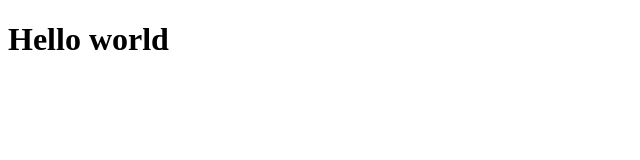
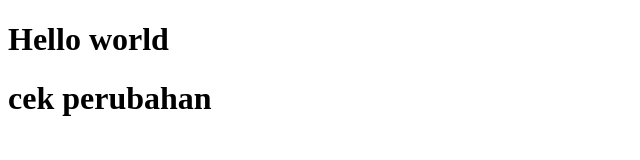
Before and after one commit to dhanytom1922/automation, a website: page halaman/index.html in a window 1280 px wide. Shown: the whole page, without its empty margins (0-640 px from the left). Drawn offline with Linux system fonts and the light colour scheme.

Commit message:
perubahan

```diff
--- a/halaman/index.html
+++ b/halaman/index.html
@@ -7,5 +7,6 @@
 </head>
 <body>
   <h1>Hello world</h1>
+  <h1>cek perubahan</h1>
 </body>
 </html>
```
